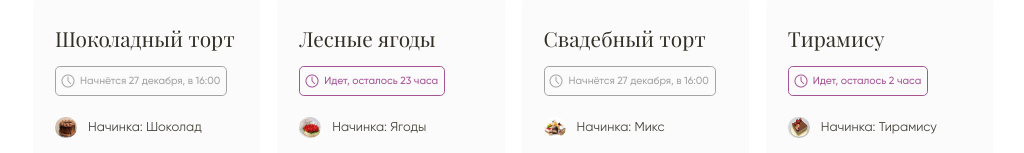
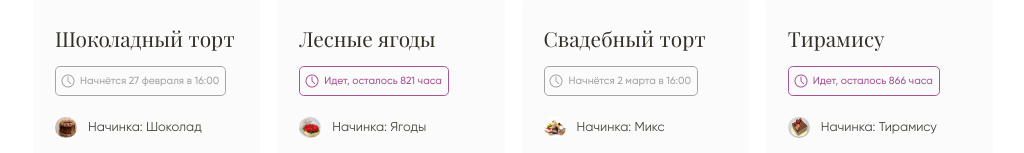
Before and after one commit to diLauro92/auction, a Vue app: page / in a window 1280 px wide. Shown: the part 625-778 px from the top of the page, without its empty margins (127-1151 px from the left). Built offline with nearby package versions, Linux system fonts and the light colour scheme.

Commit message:
Добавил формат вывода дат

```diff
--- a/public/cakes.json
+++ b/public/cakes.json
@@ -2,8 +2,8 @@
   {
     "id": 8,
     "name": "Шоколадный торт",
-    "startDate": "27 декабря, в 16:00",
-    "endDate": "23 часа",
+    "startDate": "2023-02-27T16:00:00Z",
+    "endDate": "2023-02-27T16:00:00Z",
     "filling": 1,
     "address": "г. Коломна, ул. Ленина, дом 103А",
     "delivery": true,
@@ -33,8 +33,8 @@
   {
     "id": 7,
     "name": "Лесные ягоды",
-    "startDate": "1 января, в 12:00",
-    "endDate": "23 часа",
+    "startDate": "2023-02-20T16:00:00Z",
+    "endDate": "2023-02-27T19:00:00Z",
     "filling": 5,
     "address": "г. Балашиха, ул. Советская, дом 1",
     "delivery": false,
@@ -64,8 +64,8 @@
   {
     "id": 6,
     "name": "Свадебный торт",
-    "startDate": "27 декабря, в 16:00",
-    "endDate": "23 часа",
+    "startDate": "2023-03-02T16:00:00Z",
+    "endDate": "2023-02-27T16:00:00Z",
     "filling": 4,
     "address": "г. Коломна, ул. Ленина, дом 103А",
     "delivery": true,
@@ -95,8 +95,8 @@
   {
     "id": 5,
     "name": "Тирамису",
-    "startDate": "27 декабря, в 16:00",
-    "endDate": "2 часа",
+    "startDate": "2023-03-05T16:00:00Z",
+    "endDate": "2023-03-01T16:00:00Z",
     "filling": 3,
     "address": "г. Коломна, ул. Ленина, дом 103А",
     "delivery": true,
@@ -123,8 +123,8 @@
   {
     "id": 4,
     "name": "Медсталь торт",
-    "startDate": "27 декабря, в 16:00",
-    "endDate": "23 часа",
+    "startDate": "2023-03-05T16:00:00Z",
+    "endDate": "2023-03-01T16:00:00Z",
     "filling": 7,
     "address": "г. Коломна, ул. Ленина, дом 103А",
     "delivery": true,
@@ -154,8 +154,8 @@
   {
     "id": 3,
     "name": "Медсталь торт",
-    "startDate": "27 декабря, в 16:00",
-    "endDate": "23 часа",
+    "startDate": "2023-03-05T16:00:00Z",
+    "endDate": "2023-03-01T16:00:00Z",
     "filling": 2,
     "address": "г. Коломна, ул. Ленина, дом 103А",
     "delivery": true,
@@ -185,8 +185,8 @@
   {
     "id": 2,
     "name": "Медсталь торт",
-    "startDate": "27 декабря, в 16:00",
-    "endDate": "23 часа",
+    "startDate": "2023-03-05T16:00:00Z",
+    "endDate": "2023-03-01T16:00:00Z",
     "filling": 2,
     "address": "г. Коломна, ул. Ленина, дом 103А",
     "delivery": true,
@@ -216,8 +216,8 @@
   {
     "id": 1,
     "name": "Медсталь торт",
-    "startDate": "27 декабря, в 16:00",
-    "endDate": "23 часа",
+    "startDate": "2023-03-05T16:00:00Z",
+    "endDate": "2023-03-01T16:00:00Z",
     "filling": 2,
     "address": "г. Коломна, ул. Ленина, дом 103А",
     "delivery": false,
--- a/src/components/auction-item.vue
+++ b/src/components/auction-item.vue
@@ -20,15 +20,15 @@
           v-if="item.active"
           class="shop-item__date active"
       >
-        Идет, осталось {{ item.endDate }}
+        Идет, осталось {{ getLeftHours(item.endDate) }}
       </p>
       <p
           v-if="!item.active"
           class="shop-item__date"
       >
-        Начнётся {{ item.startDate }}
+        Начнётся {{ getFormatDate(item.startDate) }}
       </p>
-     <auction-item-filling :cake="item" :fillings-list="fillingList" />
+      <auction-item-filling :cake="item" :fillings-list="fillingList"/>
       <div class="shop-item-adress info-block-with-img">
         <img src="/images/icon/check.png" alt="" class="shop-item-filling__img">
         <p class="shop-item__adress">
@@ -75,6 +75,7 @@
 <script>
 
 import AuctionItemFilling from "@/components/auction-item-filling";
+
 export default {
   components: {AuctionItemFilling},
   props: {
@@ -87,6 +88,26 @@ export default {
       default: () => []
     }
   },
+  methods: {
+    getFormatDate: function (date) {
+      let newDate = Date.parse(date)
+      let formatDate = new Date(newDate)
+      let options = {
+        month: 'long',
+        day: 'numeric',
+        timezone: 'UTC',
+        hour: 'numeric',
+        minute: 'numeric'
+      }
+      return formatDate.toLocaleString('ru', options)
+    },
+    getLeftHours: function (date) {
+      let newDate = Date.parse(date)
+      let localDate = new Date()
+      let leftHours = newDate - localDate
+      return Math.round(leftHours / 3600000) + ' часа'
+    }
+  },
   name: "auction-item"
 }
 </script>
--- a/src/components/cake-info.vue
+++ b/src/components/cake-info.vue
@@ -8,13 +8,13 @@
             v-if="cakeInfo.active"
             class="cake-info-main__date shop-item__date active"
         >
-          Идёт, осталось {{ cakeInfo.endDate }}
+          Идёт, осталось {{ getLeftHours(cakeInfo.endDate) }}
         </p>
         <p
             v-if="!cakeInfo.active"
             class="cake-info-main__date shop-item__date"
         >
-          Начнётся {{ cakeInfo.startDate }}
+          Начнётся {{ getFormatDate(cakeInfo.startDate) }}
         </p>
         <p class="cake-info-main__bet-title shop-item__bet-title">Начальная ставка</p>
         <div class="cake-info-main__bet shop-item-bet">
@@ -83,6 +83,26 @@ export default {
       type: Object,
       default: () => {}
     }
-  }
+  },
+  methods: {
+    getFormatDate: function (date) {
+      let newDate = Date.parse(date)
+      let formatDate = new Date(newDate)
+      let options = {
+        month: 'long',
+        day: 'numeric',
+        timezone: 'UTC',
+        hour: 'numeric',
+        minute: 'numeric'
+      }
+      return formatDate.toLocaleString('ru', options)
+    },
+    getLeftHours: function (date) {
+      let newDate = Date.parse(date)
+      let localDate = new Date()
+      let leftHours = newDate - localDate
+      return Math.round(leftHours / 3600000) + ' часа'
+    }
+  },
 }
 </script>
--- a/src/components/create-form.vue
+++ b/src/components/create-form.vue
@@ -336,7 +336,7 @@ export default {
             weight: "",
             amount: "",
             address: "",
-            active: true,
+            active: false,
             delivery: true,
             deliveryPrice: "",
             description: "",
```
